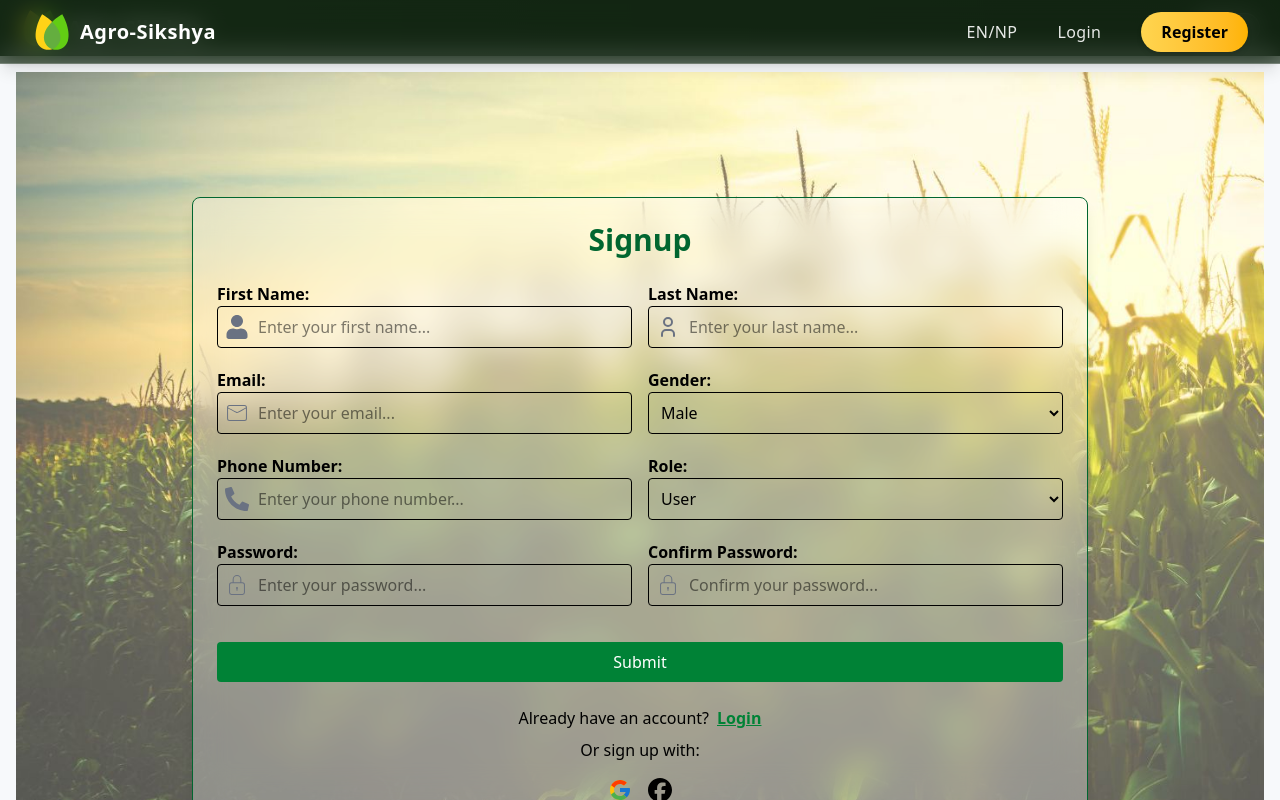
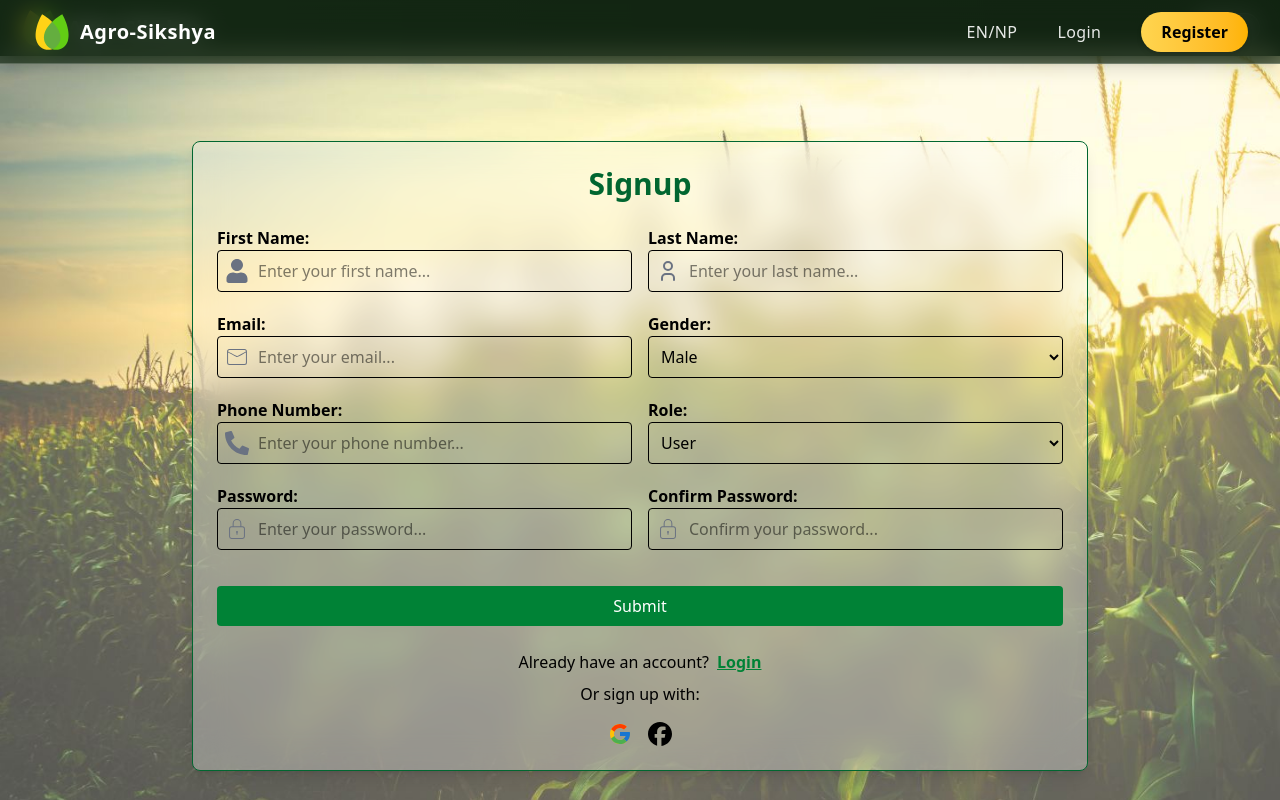
Before and after one commit to Sobindra2005/Byte-Mavericks-, a React (Vite) app in the folder clientSide/: page /signin in a window 1280 px wide. Built offline with nearby package versions, Linux system fonts and the light colour scheme.

Commit message:
fix: Adjust layout padding for authenticated users and refine signup component styling

```diff
--- a/clientSide/src/component/layout/layout.jsx
+++ b/clientSide/src/component/layout/layout.jsx
@@ -46,7 +46,7 @@ const MainLayout = ({ children }) => {
       <div className="flex flex-1 min-h-0 bg-[#f7f9fb]">
         {isNotAuthenticated ? <Navbar /> : <Sidebar />}
         {!isNotAuthenticated && <ChatAndScanner />}
-        <main className="flex-1 h-full overflow-auto p-4">{children}</main>
+        <main className={`flex-1 h-full overflow-auto ${!isNotAuthenticated ? "p-4" : "fixed w-full"}`}>{children}</main>
       </div>
     </div>
   );
--- a/clientSide/src/component/signin.jsx
+++ b/clientSide/src/component/signin.jsx
@@ -13,7 +13,7 @@ export default function Signin() {
       style={{ backgroundImage: `url(${Thumbnail})` }}
       className="min-h-screen bg-cover bg-center flex flex-col justify-center items-center"
     >
-      <div className="bg-white/30 backdrop-blur-lg border border-green/40 rounded-lg mt-[5rem] p-6 shadow-lg w-full border-green-800 max-w-4xl">
+      <div className="bg-white/30 backdrop-blur-lg border border-green/40 rounded-lg  p-6 shadow-lg w-full border-green-800 max-w-4xl">
         <h2 className="text-center font-bold text-3xl mb-6 text-green-800">
           Signup
         </h2>
```
